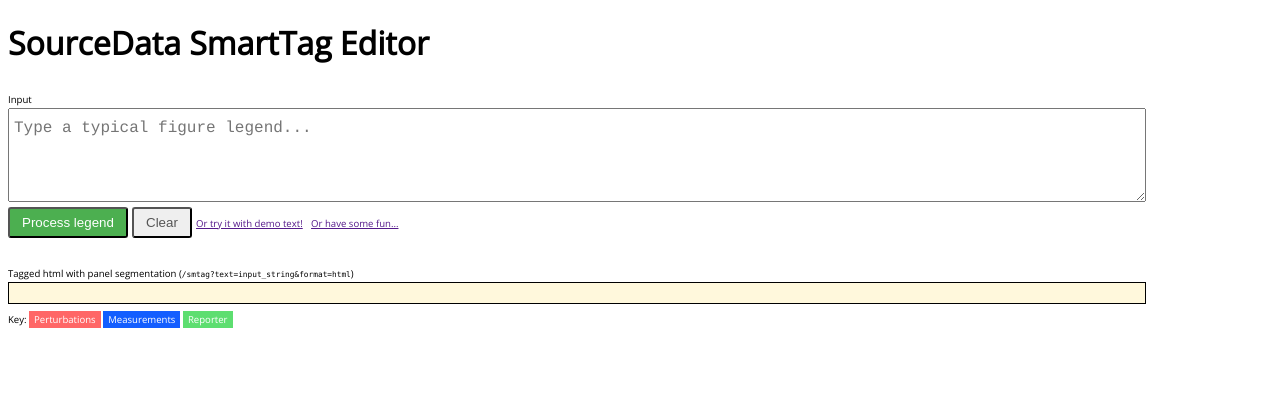
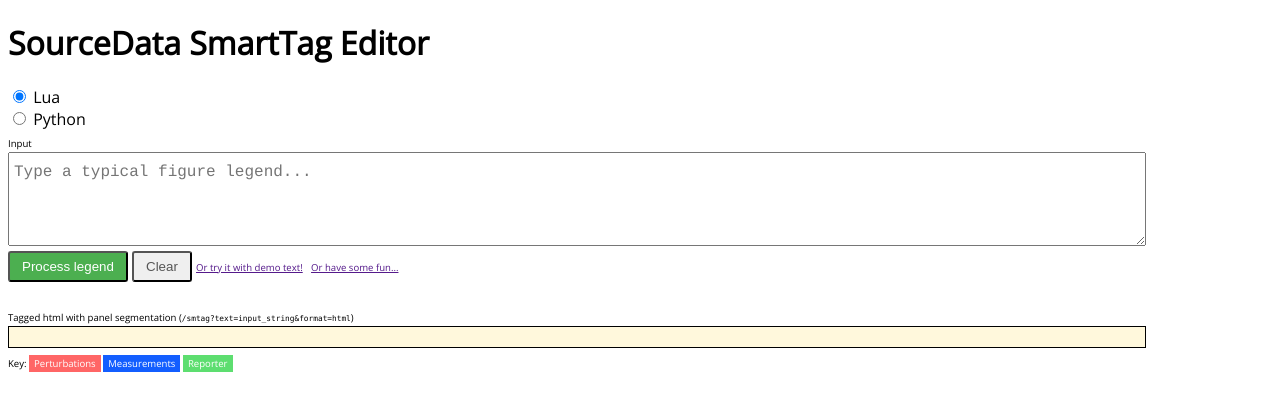
Before and after one commit to source-data/py-smtag, a Flask app: page /demo2 in a window 1280 px wide. Shown: the top 411 px of the page. Run offline with Flask 2, Linux system fonts and the light colour scheme; parts of the project's set-up code (start-up, migrations or seed data) failed here and were passed over; some libraries are stand-ins or nearby versions.

Commit message:
[smtag_api] use py-smtag as predictor

```diff
--- a/smtag/www/requirements.txt
+++ b/smtag/www/requirements.txt
@@ -8,3 +8,4 @@ MarkupSafe==1.0
 python-dotenv==0.8.2
 PyYAML==3.12
 Werkzeug==0.14.1
+-e git+git@github.com:source-data/py-smtag.git@7570666c2c467723bd28faa2ad2c934103887c11#egg=smtag
--- a/smtag/www/smtag_api/predictors.py
+++ b/smtag/www/smtag_api/predictors.py
@@ -1,6 +1,7 @@
 import subprocess
 import abc
 import logging
+from smtag.predict.engine import SmtagEngine
 
 class PredictorImplementor(metaclass=abc.ABCMeta):
     @abc.abstractmethod
@@ -21,8 +22,9 @@ class PredictorImplementor(metaclass=abc.ABCMeta):
 
 
 class PythonPredictor(PredictorImplementor):
+    engine = SmtagEngine()
     def complete(self, text, format, tag):
-        return "implementation pending"
+        return self.engine.smtag(text)
     def entity(self, text, format, tag):
         return "implementation pending"
     def role(self, text, format, tag):
--- a/smtag/www/smtag_api/templates/sdtag/demo2.html
+++ b/smtag/www/smtag_api/templates/sdtag/demo2.html
@@ -46,6 +46,10 @@
 
 <body>
 	<h1>SourceData SmartTag Editor</h1>
+  <div>
+    <input type="radio" name="predictor" value="lua" checked> Lua<br>
+    <input type="radio" name="predictor" value="python"> Python<br>
+  </div>
 	<div class="container">
 		<label for="#input">Input</label>
 		<textarea rows="4" id="input_box" type="text" placeholder="Type a typical figure legend..."></textarea>
@@ -64,12 +68,13 @@
 	<script>
 
 	$("#button").bind("click", function(event) {//$("#input_box").bind("input" for AJAX
-	  var text = $("#input_box").val()
+    var text = $("#input_box").val()
+    var predictor = $('input[name="predictor"]:checked')[0].value
     // rest = "http://sdtag.net:7475/" //Amazon EC2 instance Turbo Lua
 	  rest = window.location.protocol + '//' + window.location.host + '/' // use current url
 	  //rest = "http://localhost:7475/" //local Turbo lua server
 
-	  $.post(rest+"smtag", {format: "html", text: text}, function(data) {
+	  $.post(rest+"smtag", {format: "html", text: text, predictor: predictor}, function(data) {
 	    $("#tagged_html").html(data);
 	  });
 
--- a/smtag/www/smtag_api/views.py
+++ b/smtag/www/smtag_api/views.py
@@ -64,7 +64,11 @@ def run_predictor(method, req):
     input_string = req.values.get("text", "")
     tag = req.values.get("tag", "sd-tag")
     format = req.values.get("format", "html").lower()
-    predictor = predictors.LuaCliPredictor(smtag_lua_cli_path=app.config['SMTAG_LUA_CLI_PATH'], torch_path=app.config['TORCH_PATH'])
+    predictor_name = req.values.get("predictor", "lua").lower()
+    if predictor_name == 'lua':
+        predictor = predictors.LuaCliPredictor(smtag_lua_cli_path=app.config['SMTAG_LUA_CLI_PATH'], torch_path=app.config['TORCH_PATH'])
+    else:
+        predictor = predictors.PythonPredictor()
     if method == "entity":
         return predictor.entity(input_string, format, tag)
     elif method == "smtag":
```
